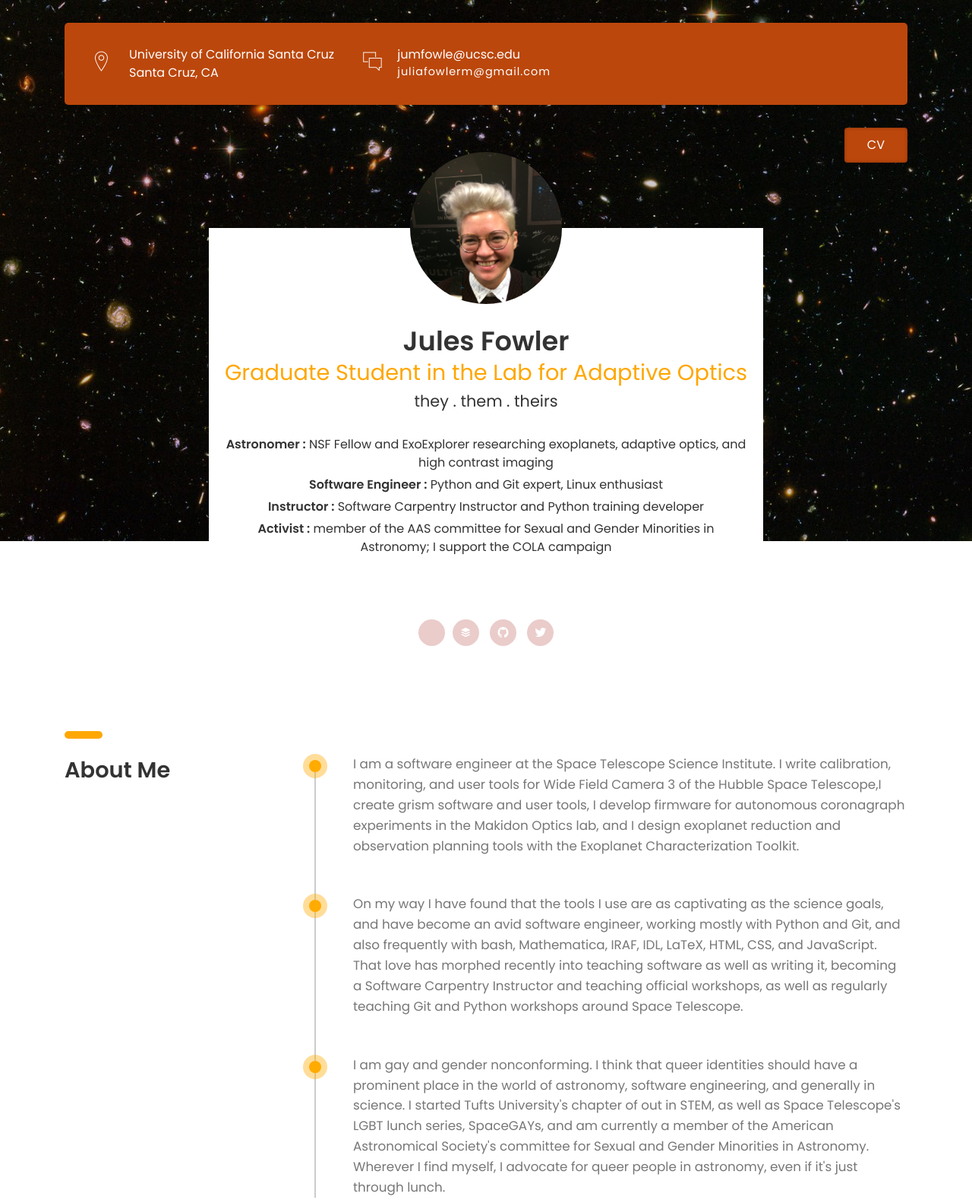
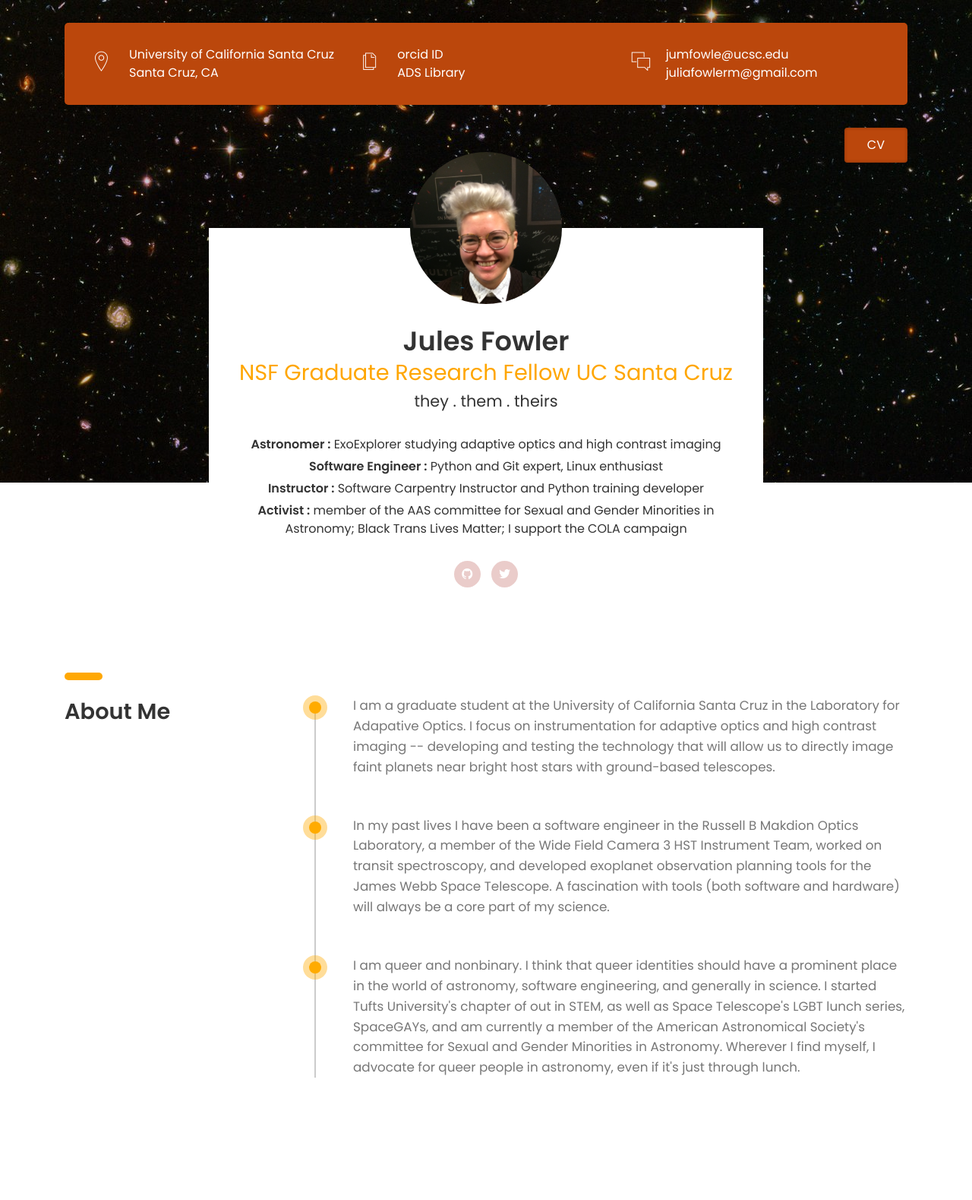
Before and after one commit to julesfowler/julesfowler.github.io, a plain HTML site: page index.html in a window 1280 px wide. Shown: the top 1579 px of the page at 76% size. Drawn offline with Linux system fonts and the light colour scheme; files whose address does not match are found by name.

Commit message:
Updating text + pdf --> png

```diff
--- a/index.html
+++ b/index.html
@@ -42,14 +42,32 @@
 
 					<div class="col-sm-6 col-md-6 col-lg-4">
 						<div class="info">
+							<i class="icon
+                                                            ion-ios-copy-outline"></i>
+							<div class="right-area">
+								<h5>
+							<a href="https://orcid.org/0000-0002-0726-9323">orcid ID</a></h5>
+								<h5>
+                                                        <a
+                                                            href="https://ui.adsabs.harvard.edu/public-libraries/yNtXcOXFSkuBC9TfCmNxww">ADS
+                                                            Library</a></h6>
+							</div><!-- right-area -->
+						</div><!-- info -->
+					</div><!-- col-sm-4 -->
+
+                                        <div class="col-sm-6 col-md-6 col-lg-4">
+						<div class="info">
 							<i class="icon ion-ios-chatboxes-outline"></i>
 							<div class="right-area">
 								<h5>jumfowle@ucsc.edu</h5>
-								<h6>juliafowlerm@gmail.com</h6>
+								<h5>juliafowlerm@gmail.com</h6>
 							</div><!-- right-area -->
 						</div><!-- info -->
 					</div><!-- col-sm-4 -->
-				</div><!-- row -->
+
+
+
+                                </div><!-- row -->
 			</div><!-- heading-wrapper -->
 
 			<a class="downlad-btn" href="./resume.pdf">CV</a>
@@ -65,22 +83,27 @@
 						<div class="profile-img"><img
                                                     src="images/photo.jpg" alt=""></div>
 						<h2><b>Jules Fowler</b></h2>
-						<h3 class="font-yellow">Graduate Student in the Lab for Adaptive Optics</h4>
+						<h3 class="font-yellow">NSF Graduate
+                                                    Research Fellow UC Santa Cruz</h4>
 						<h4>they . them . theirs</h3>
 
                                                 <ul class="information margin-tb-30">
 							<li><b>Astronomer :</b>
-                                                        NSF Fellow and ExoExplorer researching exoplanets, adaptive optics, and high contrast imaging</li>
+                                                        ExoExplorer studying adaptive optics and high contrast imaging</li>
                                                         <li><b>Software Engineer :</b>
 						        Python and Git expert, Linux enthusiast </li>
                                                         <li><b>Instructor :</b>
                                                         Software Carpentry Instructor and Python training developer</li>
                                                         <li><b> Activist :</b>
-                                                        member of the AAS committee for Sexual and Gender Minorities in Astronomy; I support the
-                                                        <a href="https://twitter.com/payusmoreucsc?lang=en">COLA campaign</li>
+                                                        member of the AAS
+                                                        committee for Sexual and
+                                                        Gender Minorities in
+                                                        Astronomy; Black Trans
+                                                        Lives Matter; I support the
+                                                        <a
+                                                            href="https://twitter.com/payusmoreucsc?lang=en">COLA campaign</a></li>
                                                 </ul>
 						<ul class="social-icons">
-							<li><a href="https://orcid.org/0000-0002-0726-9323"><i class="ion-social-buffer"></i></a></li>
 							<li><a href="https://github.com/julesfowler"><i class="ion-social-github"></i></a></li>
 							<li><a href="https://twitter.com/121gigajules"><i class="ion-social-twitter"></i></a></li>
 						</ul>
@@ -103,21 +126,27 @@
 						<div class="education margin-b-50">
 							<p
                                                         class="margin-tb-30">
-                                                        I am a software engineer at the Space Telescope Science Institute. I write calibration, monitoring, and user tools for Wide Field Camera 3 of the Hubble Space Telescope,I create grism software and user tools, I develop firmware for autonomous coronagraph experiments in the Makidon Optics lab, and I design exoplanet reduction and observation planning tools with the Exoplanet Characterization Toolkit.
+I am a graduate student at the University of California Santa Cruz in the
+Laboratory for Adapative Optics. I focus on instrumentation for adaptive optics and high contrast imaging -- developing and testing the technology that will allow us to directly image faint planets near
+bright host stars with ground-based telescopes.
                                                         </p>
 						</div><!-- education -->
 
 						<div class="education margin-b-50">
 							<p
                                                         class="margin-tb-30">
-                                                       On my way I have found that the tools I use are as captivating as the science goals, and have become an avid software engineer, working mostly with Python and Git, and also frequently with bash, Mathematica, IRAF, IDL, LaTeX, HTML, CSS, and JavaScript. That love has morphed recently into teaching software as well as writing it, becoming a Software Carpentry Instructor and teaching official workshops, as well as regularly teaching Git and Python workshops around Space Telescope.
+In my past lives I have been a software engineer in the Russell B Makdion Optics
+Laboratory, a member of the Wide Field
+Camera 3 HST Instrument Team, worked on transit spectroscopy, and developed
+exoplanet observation planning tools for the James Webb Space Telescope. A
+fascination with tools (both software and hardware) will always be a core part of my science.
                                                         </p>
 						</div><!-- education -->
 
 						<div class="education margin-b-50">
 							<p
                                                         class="margin-tb-30">
-I am gay and gender nonconforming. I think that queer identities should have a
+I am queer and nonbinary. I think that queer identities should have a
 prominent place in the world of astronomy, software engineering, and generally
 in science. I started Tufts University's chapter of out in STEM, as well as
 Space Telescope's LGBT lunch series, SpaceGAYs, and am currently a member of the American
@@ -155,13 +184,13 @@ Wherever I find myself, I advocate for queer people in astronomy, even if it's j
 		<div class="portfolioContainer">
 
                         <div class="p-item posters">
-				<a href="images/AAS_Fowler_glare.pdf" data-fluidbox>
+				<a href="images/AAS_Fowler_glare.png" data-fluidbox>
 					<img src="images/AAS_Fowler_glare_preview.jpeg" alt=""></a>
 			</div><!-- p-item -->
 
                         <div class="p-item publications">
-				<a href="images/SPIE_2020-zernike-paper.pdf" data-fluidbox>
-					<img src="images/SPIE-2020-zernike_p1.png" alt=""></a>
+				<a href="images/SPIE_2020-zernike-paper.png" data-fluidbox>
+					<img src="images/SPIE-2020-zernike-p1.png" alt=""></a>
 			</div><!-- p-item -->
 
 			<div class="p-item photos">
@@ -171,7 +200,7 @@ Wherever I find myself, I advocate for queer people in astronomy, even if it's j
 			</div><!-- p-item -->
 
                         <div class="p-item publications">
-				<a href="images/SPIE_2020-pastis-paper.pdf" data-fluidbox>
+				<a href="images/SPIE_2020-pastis-paper.png" data-fluidbox>
 					<img src="images/SPIE-2020-pastis-p1.png" alt=""></a>
 			</div><!-- p-item -->
 
@@ -305,7 +334,7 @@ Wherever I find myself, I advocate for queer people in astronomy, even if it's j
                                                             data-duration="2000"
                                                 data-count="510">0</span></b></h1>
 						<h5
-                                                    class="desc"><b>Average Git
+                                                    class="desc"><b>Git
                                                         Contributions Per Year</b></h5>
 					</div><!-- margin-b-30 -->
 				</div><!-- col-md-3-->
```
Also changed, not shown: 3 other files.
